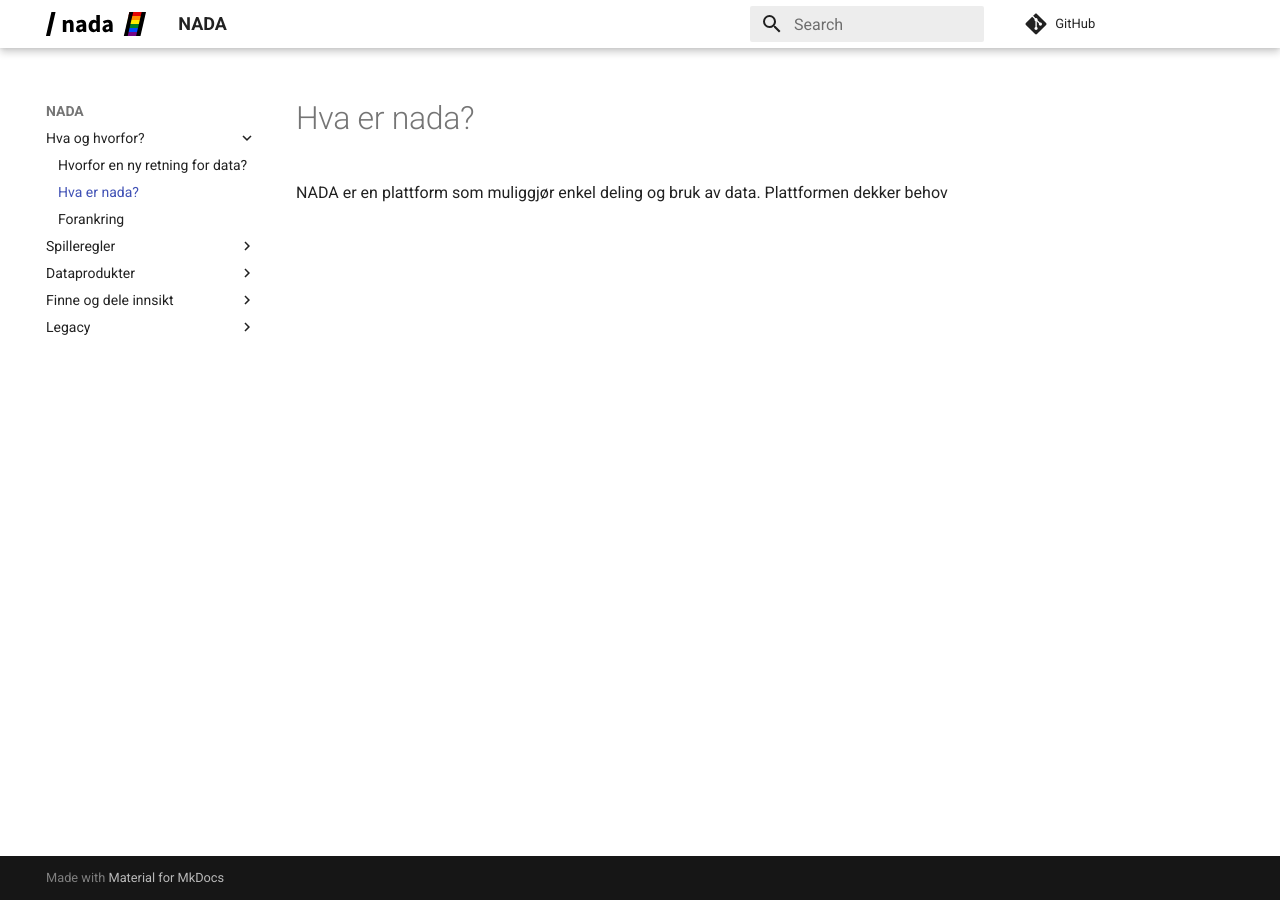
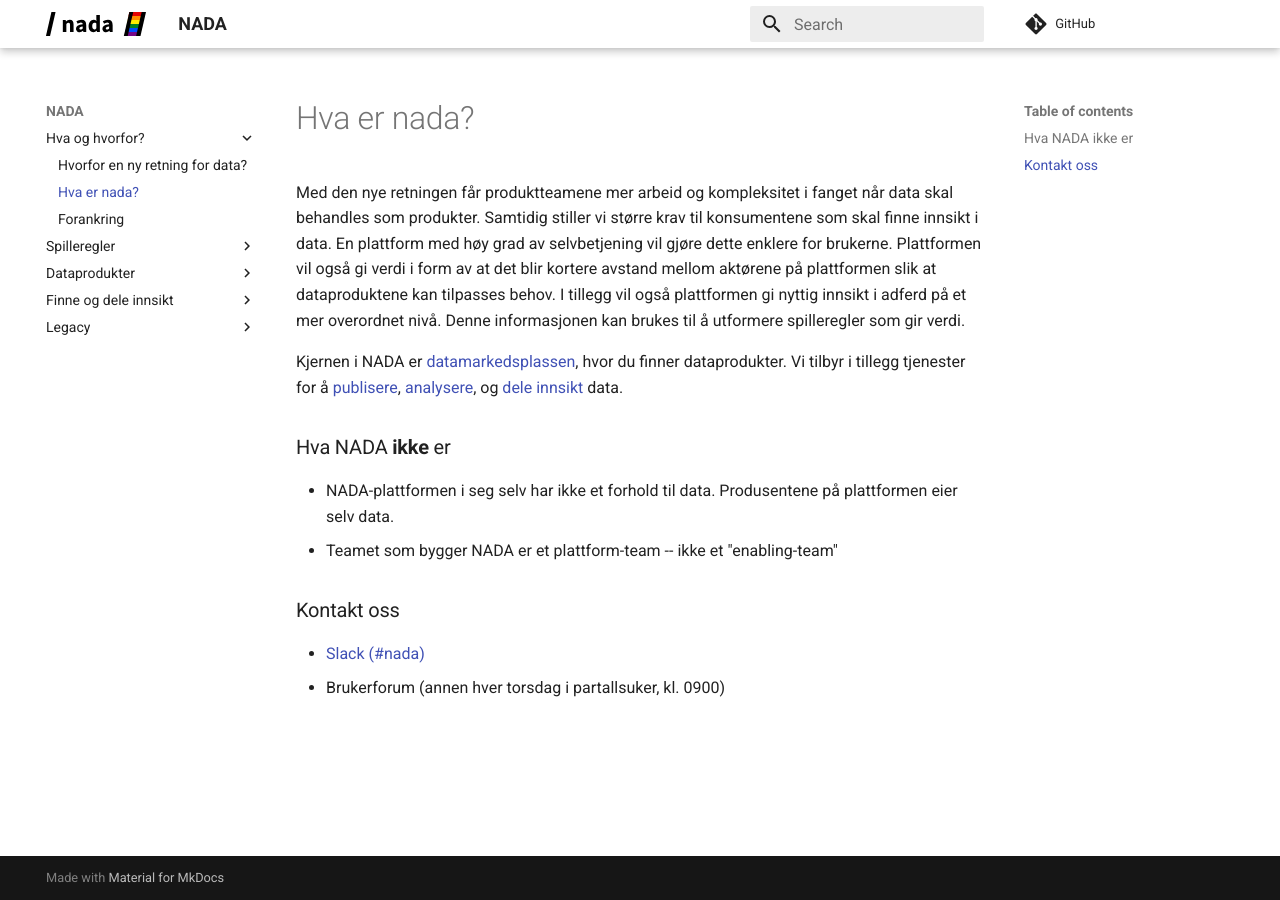
Before and after one commit to navikt/nada, an MkDocs documentation site: the page built from docs/intro/hva_er_nada.md, in a window 1280 px wide. Built offline with MkDocs 1.6.1 and Material for MkDocs 9.7.7, drawn with Linux system fonts in a browser that asks for light colours; comment, search, counter and statistics services are not loaded.

Commit message:
Begynt på dataprodukter

```diff
--- a/docs/intro/hva_er_nada.md
+++ b/docs/intro/hva_er_nada.md
@@ -1,5 +1,21 @@
 ---
 title: Hva er NADA?
 ---
-NADA er en plattform som muliggjør enkel deling og bruk av data.
-Plattformen dekker behov
+Med den nye retningen får produktteamene mer arbeid og kompleksitet i fanget når data skal behandles som produkter.
+Samtidig stiller vi større krav til konsumentene som skal finne innsikt i data.
+En plattform med høy grad av selvbetjening vil gjøre dette enklere for brukerne.
+Plattformen vil også gi verdi i form av at det blir kortere avstand mellom aktørene på plattformen slik at dataproduktene kan tilpasses behov.
+I tillegg vil også plattformen gi nyttig innsikt i adferd på et mer overordnet nivå.
+Denne informasjonen kan brukes til å utformere spilleregler som gir verdi.
+
+Kjernen i NADA er [datamarkedsplassen](https://data.intern.nav.no), hvor du finner dataprodukter.
+Vi tilbyr i tillegg tjenester for å [publisere](dele-data/dataprodukt), [analysere](prosessere-data/getting-started), og [dele innsikt](dele-innsikt/metabase) data.
+
+### Hva NADA **ikke** er
+- NADA-plattformen i seg selv har ikke et forhold til data. Produsentene på plattformen eier selv data.
+- Teamet som bygger NADA er et plattform-team -- ikke et "enabling-team"
+
+### Kontakt oss
+
+* [Slack (#nada)](https://nav-it.slack.com/archives/CGRMQHT50)
+* Brukerforum (annen hver torsdag i partallsuker, kl. 0900)
--- a/mkdocs.yml
+++ b/mkdocs.yml
@@ -50,10 +50,10 @@
     - Øvrige spilleregler: spilleregler/spilleregler_annet.md
   - Dataprodukter:
     - Produsere:
-      - Innhente: "" # Hvordan koble seg på postgress GCP, Oracle etc.
-      - Transformere: ""
-      - Kvalitetssikre: ""
-      - Laste data: ""
+      - Innhente: dataprodukter/produsere/innhente.md
+      - Transformere: dataprodukter/produsere/transformere.md
+      - Kvalitetssikre: dataprodukter/produsere/kvalitetssikre.md
+      - Laste data: dataprodukter/produsere/laste_data.md
       - Deploye:
           - Skedulere:
               - Cloud composer: prosessere-data/skedulering/cloud-composer.md
```
Also changed, not shown: docs/dataprodukter/produsere/innhente.md (added, +14 -0 lines), docs/spilleregler/spilleregler_intro.md (+5 -0 lines), docs/spilleregler/spilleregler_juridisk.md (+2 -1 lines).
